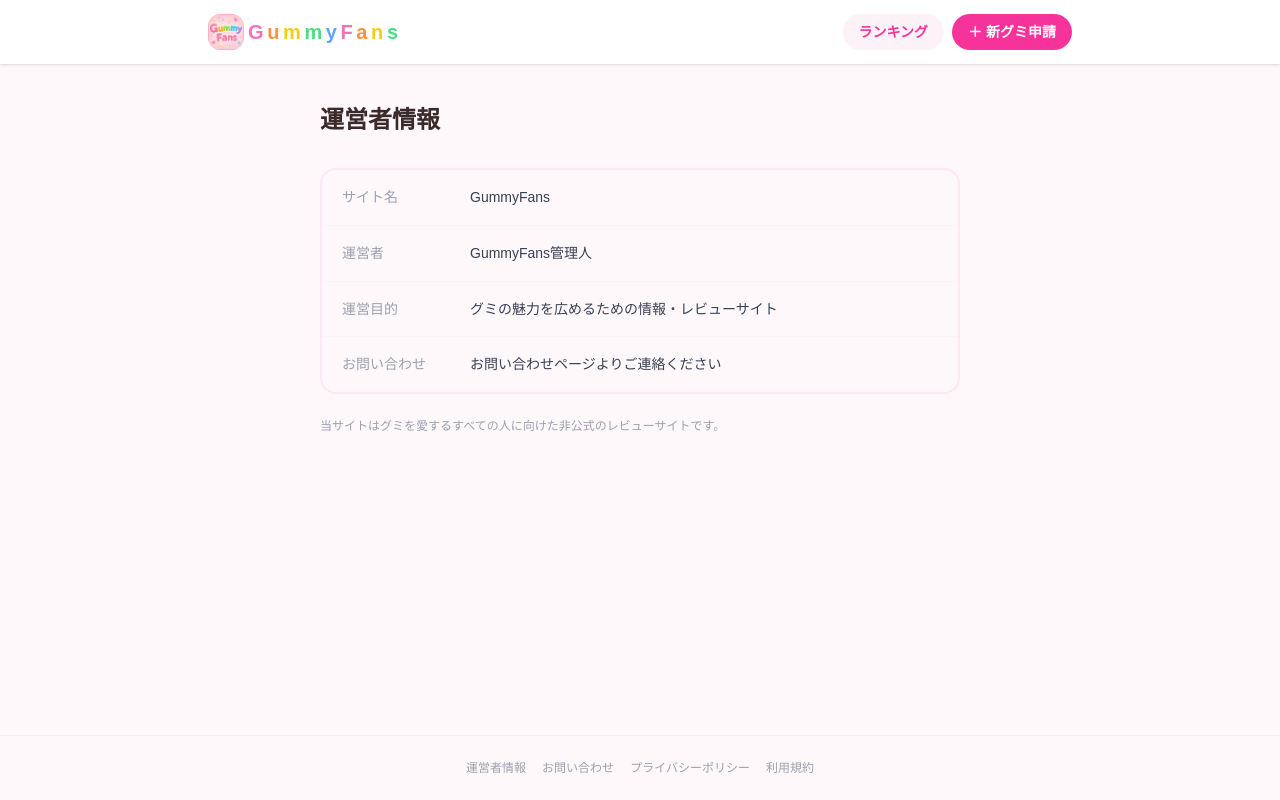
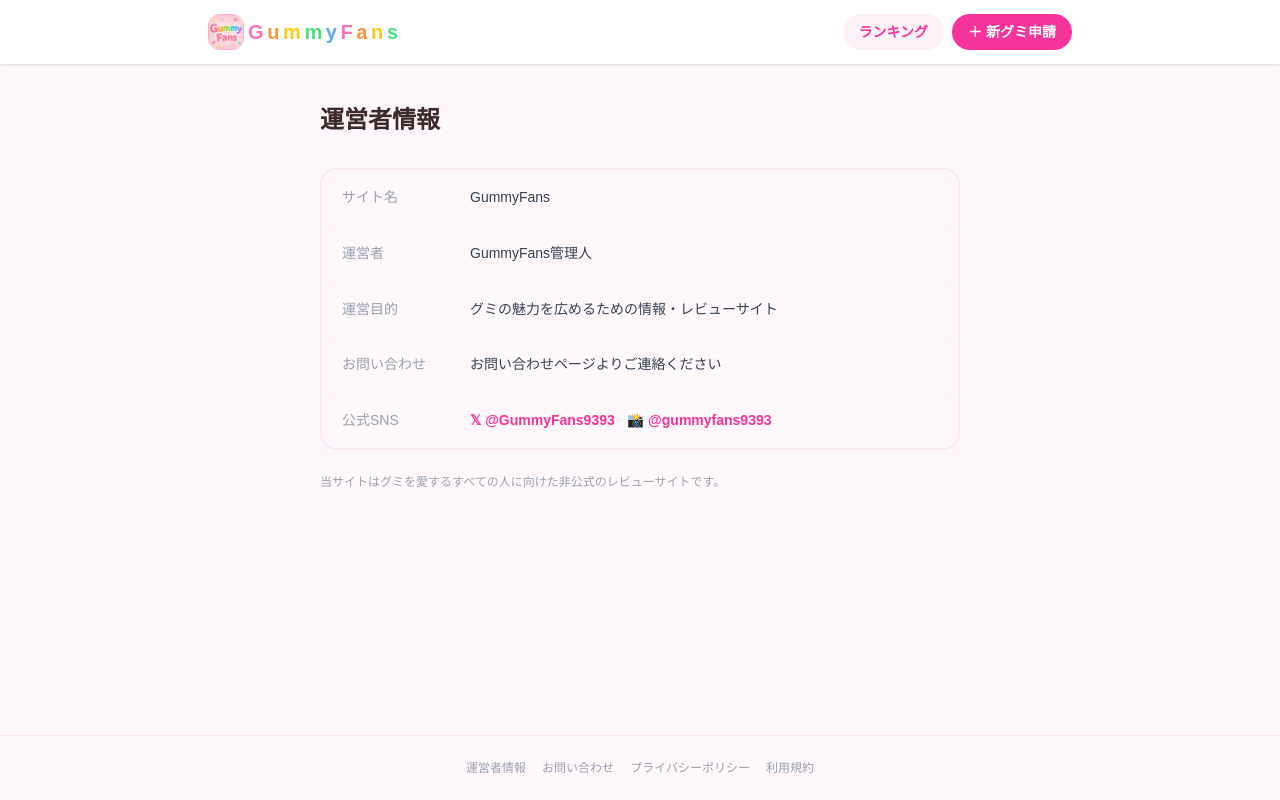
Before and after one commit to tubetarou1135/gummyfans, a Next.js app: page /about in a window 1280 px wide. Built offline with nearby package versions, Linux system fonts and the light colour scheme; a web font is replaced by a local one.

Commit message:
feat: add X and Instagram links to about page

```diff
--- a/app/about/page.tsx
+++ b/app/about/page.tsx
@@ -19,6 +19,15 @@ export default function AboutPage() {
               <span className="text-gray-700">{value}</span>
             </div>
           ))}
+          <div className="flex gap-4 px-5 py-4 border-t border-pink-50">
+            <span className="text-gray-400 w-28 shrink-0">公式SNS</span>
+            <div className="flex gap-3">
+              <a href="https://x.com/GummyFans9393" target="_blank" rel="noopener noreferrer"
+                className="text-pink-500 hover:underline font-semibold">𝕏 @GummyFans9393</a>
+              <a href="https://www.instagram.com/gummyfans9393/" target="_blank" rel="noopener noreferrer"
+                className="text-pink-500 hover:underline font-semibold">📸 @gummyfans9393</a>
+            </div>
+          </div>
         </div>
 
         <p className="text-xs text-gray-400">
```
